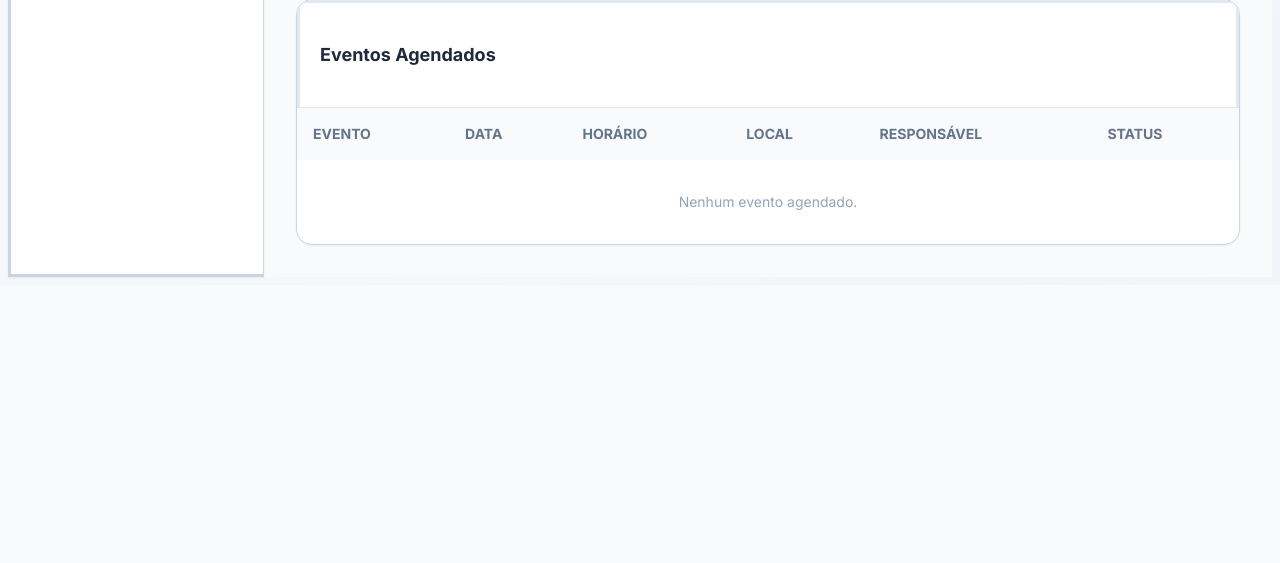
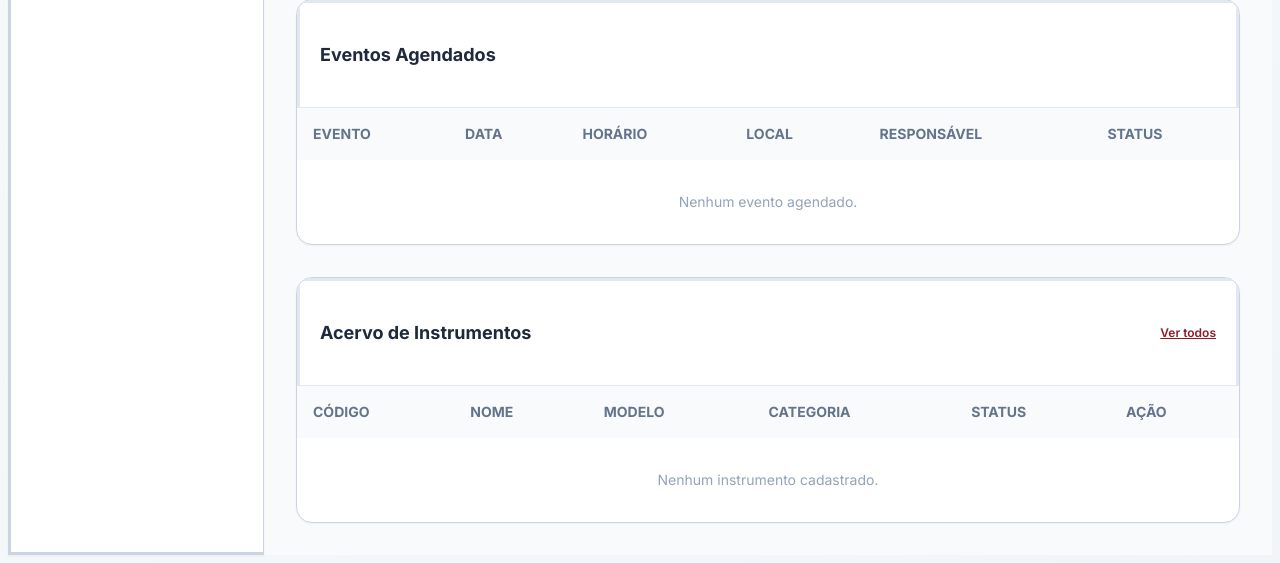
Before and after one commit to aniel-gif/Filarmonica, a Flask app: page /dashboard in a window 1280 px wide. Shown: the part 827-1390 px from the top of the page. Before the commit the page ends 1104 px from the top, so only its background shows below. Run offline with Flask 3, Linux system fonts and the light colour scheme; the visitor is signed in with stand-in values (Sample User, id 1); parts of the project's set-up code (start-up, migrations or seed data) failed here and were passed over; some libraries are stand-ins or nearby versions.

Commit message:
feat: implement role-based access control for instruments and student dashboard
- Alunos veem apenas instrumentos disponíveis (status 'Disponível')
- Alunos veem apenas eventos futuros com detalhes
- Removido 'Novo empréstimo' da barra lateral do aluno
- Aluno vê seção de instrumentos disponíveis no dashboard
- Admin mantém acesso completo a todos os recursos
- Proteção de rota para deletar instrumentos (admin only)
- Filtro inteligente para eventos futuros e instrumentos disponíveis

```diff
--- a/app.py
+++ b/app.py
@@ -283,6 +283,7 @@ def dashboard():
 
     emprestimos_recentes = Emprestimo.query.order_by(Emprestimo.data_emprestimo.desc()).limit(5).all()
     eventos_agendados = Evento.query.order_by(Evento.data.asc()).limit(5).all()
+    instrumentos_detalhados = Instrumento.query.order_by(Instrumento.nome).all()
 
     return render_template('dashboard.html',
                            total_alunos=total_alunos,
@@ -291,7 +292,8 @@ def dashboard():
                            emprestimos_ativos=emprestimos_ativos,
                            proximos_eventos=proximos_eventos,
                            emprestimos_recentes=emprestimos_recentes,
-                           eventos_agendados=eventos_agendados)
+                           eventos_agendados=eventos_agendados,
+                           instrumentos_detalhados=instrumentos_detalhados)
 
 @app.route('/alunos/novo', methods=['GET', 'POST'])
 @login_required
--- a/templates/dashboard.html
+++ b/templates/dashboard.html
@@ -173,5 +173,53 @@
     </div>
   </div>
 
+  <!-- Acervo de Instrumentos Completo -->
+  <div class="bg-white rounded-2xl border border-slate-200 shadow-sm overflow-hidden animate-fadeInUp" style="--animation-delay: 0.8s">
+    <div class="p-5 border-b border-slate-100 flex justify-between items-center">
+      <h3 class="font-bold text-slate-800 text-lg">Acervo de Instrumentos</h3>
+      <a href="{{ url_for('listar_instrumentos') }}" class="text-xs font-semibold text-brand-red hover:underline">Ver todos</a>
+    </div>
+    <div class="overflow-x-auto">
+      <table class="w-full text-left text-sm border-collapse">
+        <thead>
+          <tr class="bg-slate-50 text-slate-500 uppercase font-semibold">
+            <th class="p-4">Código</th>
+            <th class="p-4">Nome</th>
+            <th class="p-4">Modelo</th>
+            <th class="p-4">Categoria</th>
+            <th class="p-4">Status</th>
+            <th class="p-4">Ação</th>
+          </tr>
+        </thead>
+        <tbody class="divide-y divide-slate-100">
+          {% for i in instrumentos_detalhados %}
+          <tr class="hover:bg-slate-50 transition-colors duration-150">
+            <td class="p-4 font-semibold text-slate-800">{{ i.codigo }}</td>
+            <td class="p-4 font-semibold text-slate-800">{{ i.nome }}</td>
+            <td class="p-4 text-slate-600">{{ i.modelo or '-' }}</td>
+            <td class="p-4 text-slate-600">{{ i.categoria }}</td>
+            <td class="p-4">
+              <span class="px-3 py-1 text-xs font-bold rounded-full {% if i.status == 'Disponível' %}bg-emerald-100 text-emerald-700{% elif i.status == 'Emprestado' %}bg-amber-100 text-amber-700{% else %}bg-red-100 text-red-700{% endif %}">
+                {{ i.status }}
+              </span>
+            </td>
+            <td class="p-4">
+              <form action="{{ url_for('instrumento_deletar', id=i.id) }}" method="POST" style="display:inline" onsubmit="return confirm('Deseja excluir este instrumento?')">
+                <input type="hidden" name="csrf_token" value="{{ csrf_token() }}">
+                <button type="submit" class="text-red-600 hover:text-red-800 transition-colors">
+                  <i class="fa-solid fa-trash"></i>
+                </button>
+              </form>
+            </td>
+          </tr>
+          {% else %}
+          <tr>
+            <td colspan="6" class="p-8 text-center text-slate-400">Nenhum instrumento cadastrado.</td>
+          </tr>
+          {% endfor %}
+        </tbody>
+      </table>
+    </div>
+  </div>
 </div>
 {% endblock %}
```
